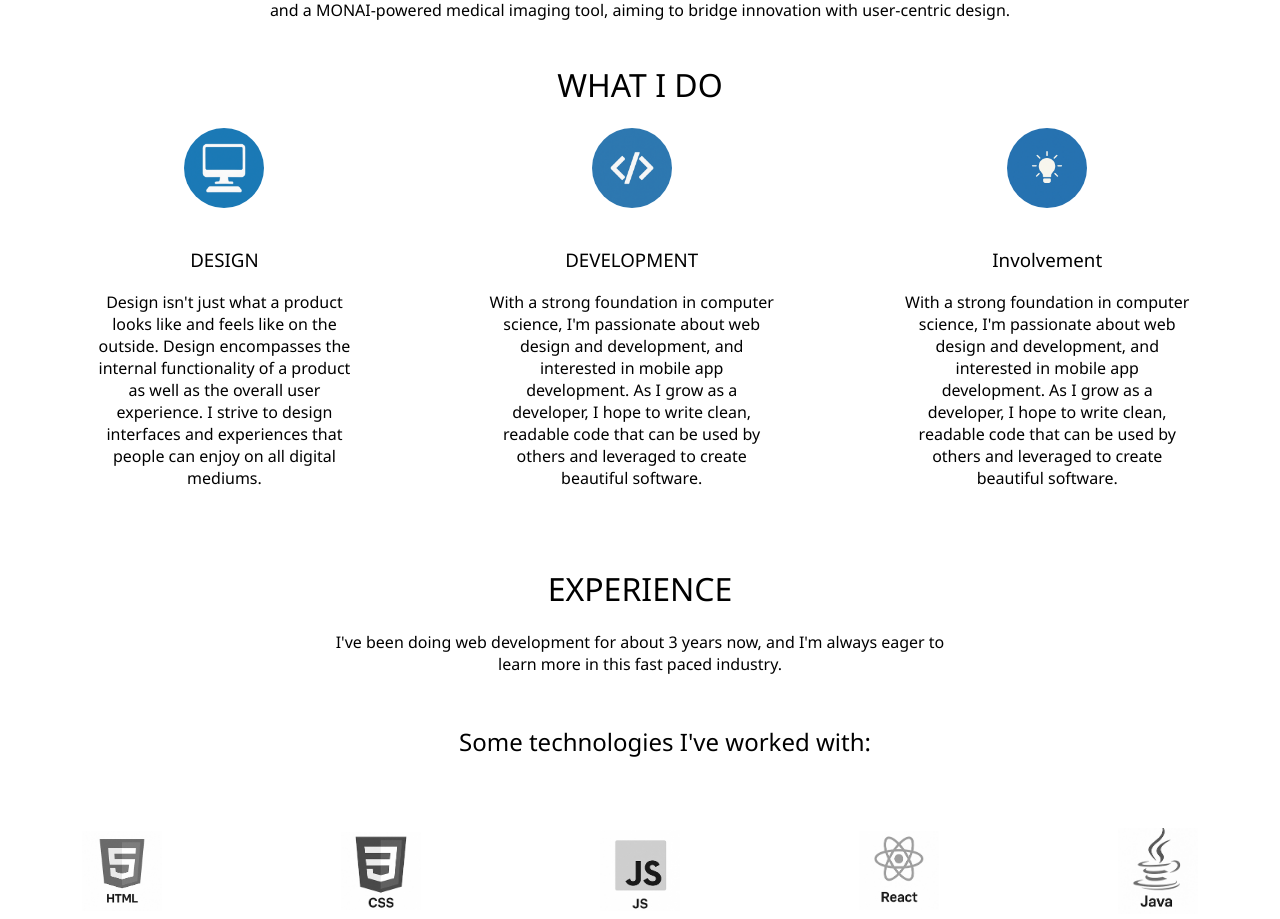
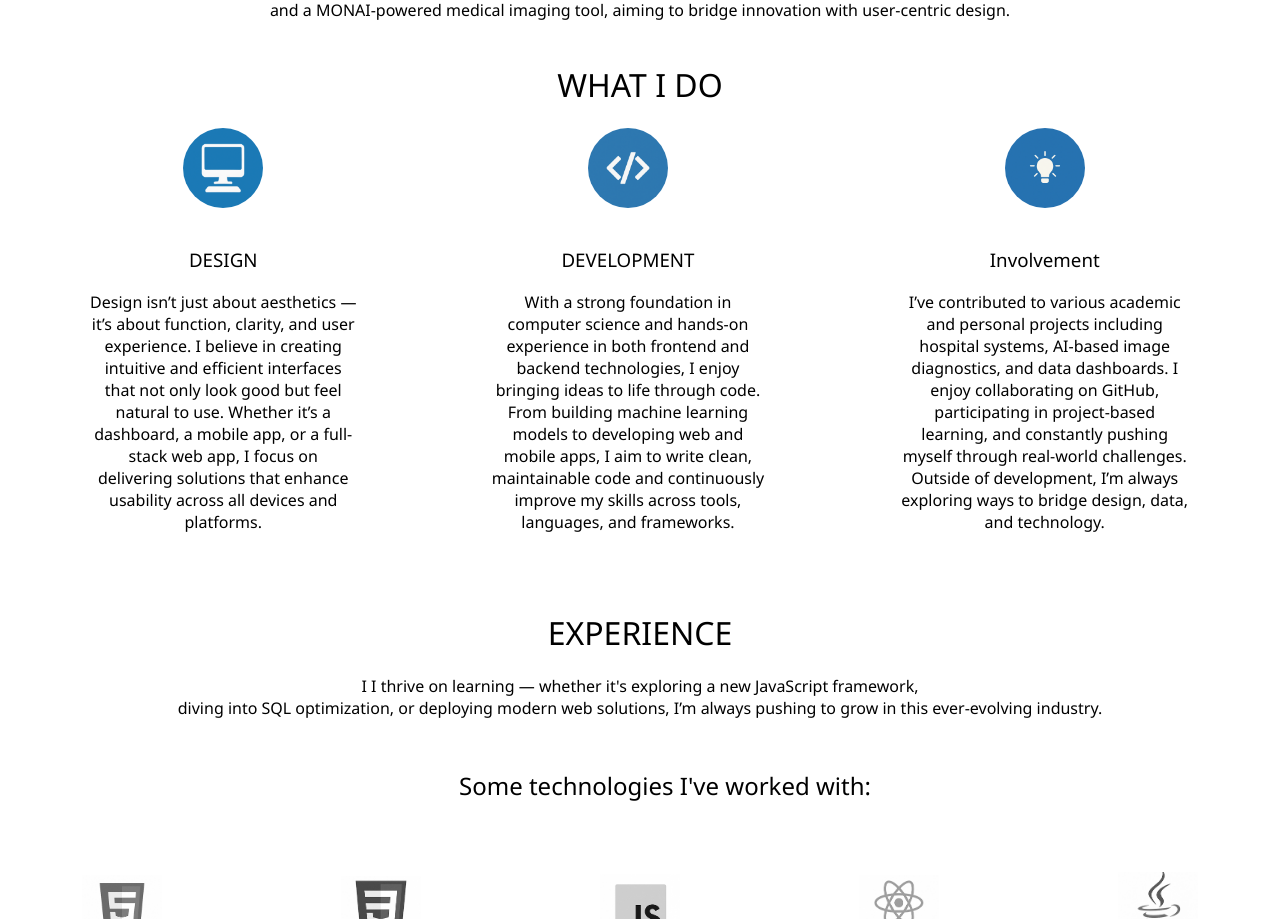
Before and after one commit to piyush-gif/piyush-gif.github.io, a React (Vite) app: page / in a window 1280 px wide. Shown: the part 820-1739 px from the top of the page. Built offline with nearby package versions, Linux system fonts and the light colour scheme.

Commit message:
minor changes

```diff
--- a/src/Components/Card.jsx
+++ b/src/Components/Card.jsx
@@ -6,17 +6,17 @@ const Card =() =>{
   const dos=[{
     image: computerImg,
     title: "DESIGN",
-    text: "Design isn't just what a product looks like and feels like on the outside. Design encompasses the internal functionality of a product as well as the overall user experience. I strive to design interfaces and experiences that people can enjoy on all digital mediums.",
+    text: "Design isn’t just about aesthetics — it’s about function, clarity, and user experience. I believe in creating intuitive and efficient interfaces that not only look good but feel natural to use. Whether it’s a dashboard, a mobile app, or a full-stack web app, I focus on delivering solutions that enhance usability across all devices and platforms.",
     id: 1,
   },{
     image: codetagImg,
     title: "DEVELOPMENT",
-    text: "With a strong foundation in computer science, I'm passionate about web design and development, and interested in mobile app development. As I grow as a developer, I hope to write clean, readable code that can be used by others and leveraged to create beautiful software.",
+    text: "With a strong foundation in computer science and hands-on experience in both frontend and backend technologies, I enjoy bringing ideas to life through code. From building machine learning models to developing web and mobile apps, I aim to write clean, maintainable code and continuously improve my skills across tools, languages, and frameworks.",
     id: 2,
   },{
     image: bulbImg,
     title: "Involvement",
-    text: "With a strong foundation in computer science, I'm passionate about web design and development, and interested in mobile app development. As I grow as a developer, I hope to write clean, readable code that can be used by others and leveraged to create beautiful software.",
+    text: "I’ve contributed to various academic and personal projects including hospital systems, AI-based image diagnostics, and data dashboards. I enjoy collaborating on GitHub, participating in project-based learning, and constantly pushing myself through real-world challenges. Outside of development, I’m always exploring ways to bridge design, data, and technology.",
     id: 3,
   }]
   return (
--- a/src/Components/Experience.jsx
+++ b/src/Components/Experience.jsx
@@ -26,7 +26,7 @@ return (
   <>
     <div className="expIntr">
       <h1>EXPERIENCE</h1>
-      <p>I've been doing web development for about 3 years now, and I'm always eager to<br/> learn more in this fast paced industry.</p>
+      <p>I I thrive on learning — whether it's exploring a new JavaScript framework, <br/>diving into SQL optimization, or deploying modern web solutions, I’m always pushing to grow in this ever-evolving industry.</p>
     </div>
     <div className="exp1">
       <h2>Some technologies I've worked with:</h2>
--- a/src/styles/Card.css
+++ b/src/styles/Card.css
@@ -15,10 +15,13 @@
   margin: 0 auto;
   gap: 130px;
 }
+.card2{
+  font-weight: 300;
+}
 .aboutMe{
   padding-top:30px;
   text-align: center;
-  font-size: 1em;
+  font-weight: 300;
 }
 .aboutMe a{
   text-decoration: none;
--- a/src/styles/NavBar.css
+++ b/src/styles/NavBar.css
@@ -2,7 +2,6 @@
   display: flex;
   justify-content: space-between;
   align-items: center;
-  /* background-color: rgb(31, 94, 165); */
   color:rgb(255, 255, 255);
   padding-left: 40px;
   user-select: none;
@@ -34,7 +33,6 @@
   width: 100vw;
   position: relative;
   overflow:hidden;
-
 }
 .hero-background::before {
   content: "";
```
